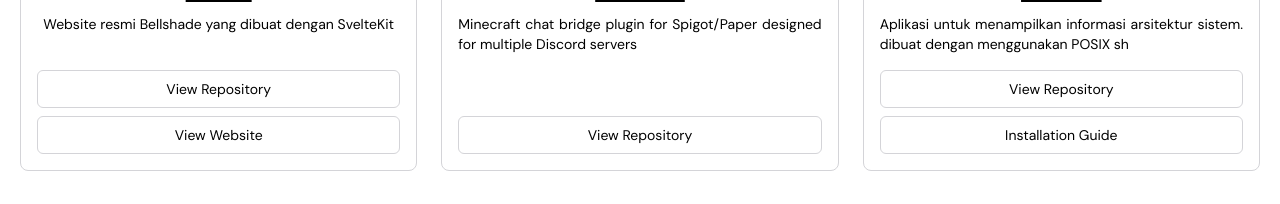
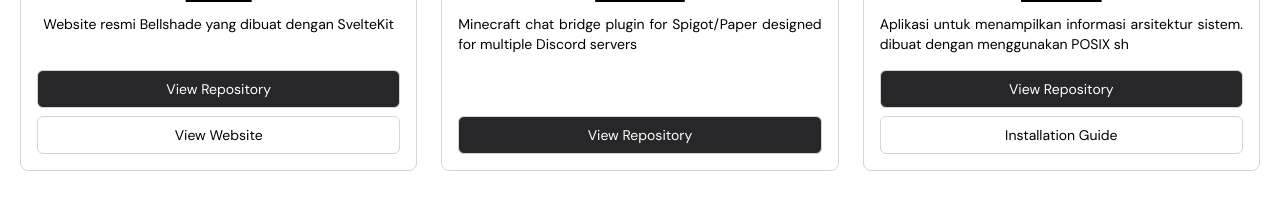
Before and after one commit to bellshade/bellsite, a SvelteKit app: page /current-projects in a window 1280 px wide. Shown: the part 540-744 px from the top of the page. Built offline with nearby package versions, Linux system fonts and the light colour scheme.

Commit message:
feat: add `isBlack` property for links

```diff
--- a/src/routes/current-projects/+page.svelte
+++ b/src/routes/current-projects/+page.svelte
@@ -5,7 +5,10 @@
 		name: string;
 		description?: string;
 		image?: string;
-		links: Record<string, string>;
+		links: Record<string, {
+			isBlack: boolean;
+			url: string;
+		}>;
 	}
 
 	const projects: Project[] = [
@@ -13,15 +16,24 @@
 			name: "Bellsite",
 			description: "Website resmi Bellshade yang dibuat dengan SvelteKit",
 			links: {
-				"View Repository": "https://github.com/bellshade/bellsite",
-				"View Website": "/"
+				"View Repository": {
+					isBlack: true,
+					url: "https://github.com/bellshade/bellsite"
+				},
+				"View Website": {
+					isBlack: false,
+					url: "/"
+				}
 			}
 		},
 		{
 			name: "Craftcord",
 			description: "Minecraft chat bridge plugin for Spigot/Paper designed for multiple Discord servers",
 			links: {
-				"View Repository": "https://github.com/bellshade/Craftcord"
+				"View Repository": {
+					isBlack: true,
+					url: "https://github.com/bellshade/Craftcord"
+				}
 			},
 			image: "https://media.discordapp.net/attachments/1382037533231284244/1387484082555981845/2025-06-23_23.47.17.png?ex=685e2b7f&is=685cd9ff&hm=534605732efdb8884979d55ff403c3407e210cff0ed97d0aa7963e76da88ae8d&=&format=webp&quality=lossless&width=1322&height=744"
 		},
@@ -29,8 +41,14 @@
 			name: "bellfetch",
 			description: "Aplikasi untuk menampilkan informasi arsitektur sistem. dibuat dengan menggunakan POSIX sh",
 			links: {
-				"View Repository": "https://github.com/bellshade/bellfetch",
-				"Installation Guide": "https://github.com/bellshade/bellfetch?tab=readme-ov-file#installasi"
+				"View Repository": {
+					isBlack: true,
+					url: "https://github.com/bellshade/bellfetch"
+				},
+				"Installation Guide": {
+					isBlack: false,
+					url: "https://github.com/bellshade/bellfetch?tab=readme-ov-file#installasi"
+				}
 			}
 		}
 	];
@@ -65,13 +83,19 @@
 				<p class="text-sm text-justify">{project.description ?? "No description."}</p>
 			</div>
 			<div class="flex flex-col gap-2">
-				{#each Object.entries(project.links) as [label, url]}
+				{#each Object.entries(project.links) as [label, link]}
 					<div class="flex flex-col gap-2">
 						<a
-							href={url}
+							href={link.url}
 							target="_blank"
 							rel="noopener noreferrer"
-							class="block w-full rounded-md border border-zinc-300 bg-white p-2 text-center text-sm transition-transform ease-in-out hover:rotate-2 hover:bg-zinc-100"
+							class={[
+								"block w-full rounded-md border border-zinc-300 p-2 text-center text-sm transition-transform ease-in-out hover:rotate-2",
+								{
+									"bg-zinc-800 text-white": link.isBlack,
+									"bg-white text-black hover:bg-zinc-100": !link.isBlack
+								}
+							]}
 						>
 							{label}
 						</a>
```
